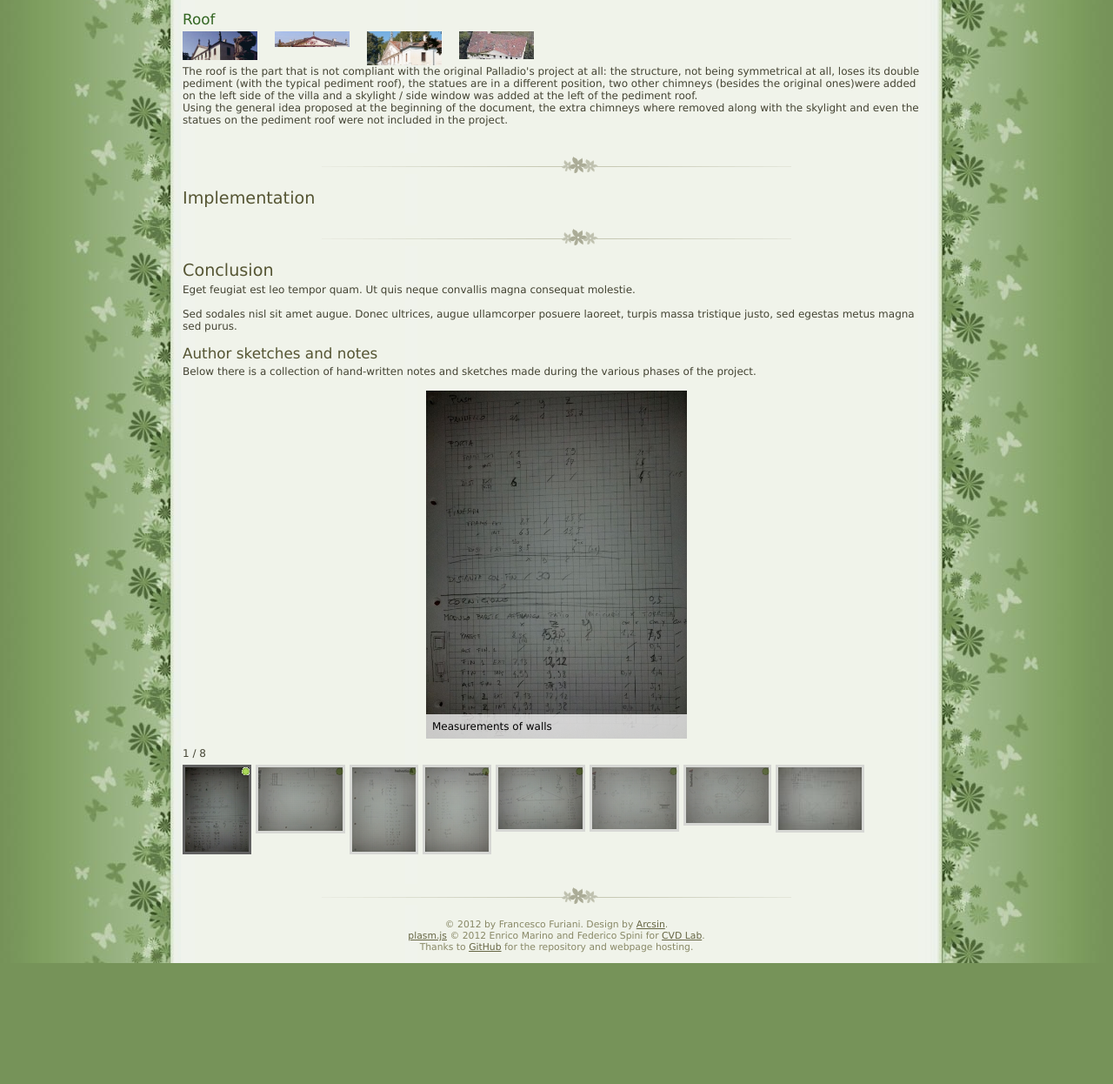
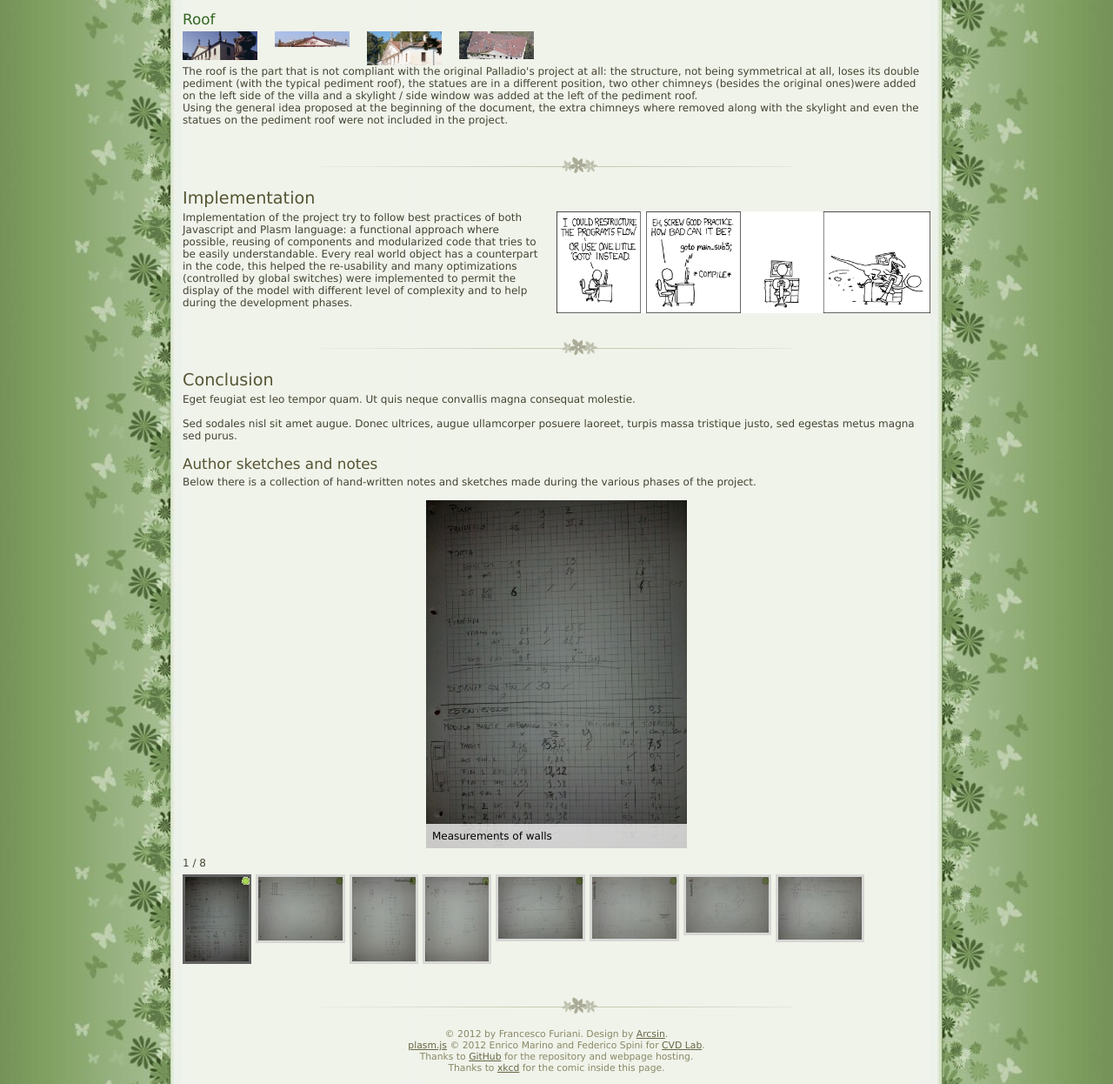
Before and after one commit to cvdlab-alumni/220279, a plain HTML site: page index.html in a window 1280 px wide. Shown: the part 2447-3693 px from the top of the page at 87% size. Before the commit the page ends 3554 px from the top, so only its background shows below. Drawn offline with Linux system fonts and the light colour scheme.

Commit message:
Some text for the implementation

```diff
--- a/index.html
+++ b/index.html
@@ -231,7 +231,10 @@
 
 		<a name="Implementation"></a>
 		<h1>Implementation</h1>
-
+		<p>
+		<a class="fancybox" href="img/goto.png" title="Not so good practice at work :)"><img class="floatRight resizeHalfW" src="img/goto.png" /></a>
+		Implementation of the project try to follow best practices of both Javascript and Plasm language: a functional approach where possible, reusing of components and modularized code that tries to be easily understandable. Every real world object has a counterpart in the code, this helped the re-usability and many optimizations (controlled by global switches) were implemented to permit the display of the model with different level of complexity and to help during the development phases.
+		</p>
 		<div class="clearer"><span></span></div>
 		<div class="divider"></div>
 
@@ -308,6 +311,8 @@
 		<a href="https://github.com/cvdlab/plasm.js" target="_blank">plasm.js</a> &copy; 2012 Enrico Marino and Federico Spini for <a href="http://dia.uniroma3.it/~cvdlab" target="_blank">CVD Lab</a>.
 		<br />
 		Thanks to <a href="https://github.com/" target="_blank">GitHub</a> for the repository and webpage hosting.
+		<br />
+		Thanks to <a href="http://xkcd.com/" target="_blank">xkcd</a> for the comic inside this page.
 	</div>
 
 </div>
```
Also changed, not shown: img/goto.png (added).
